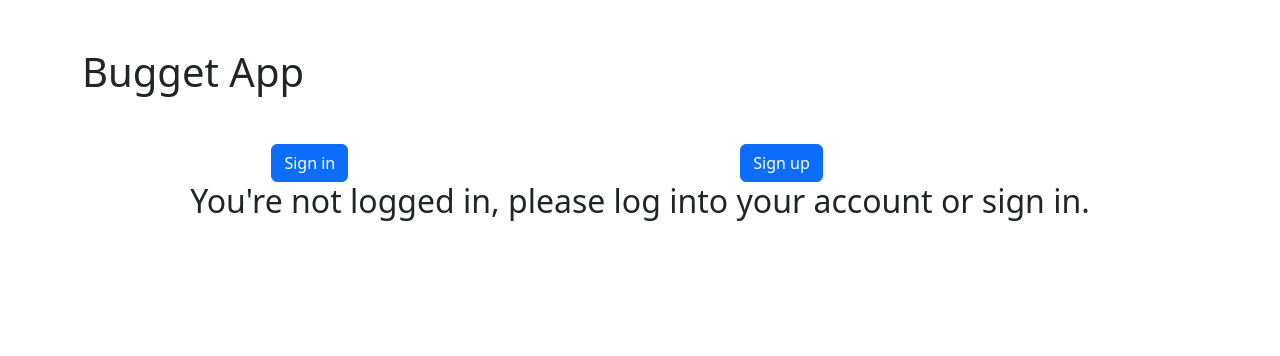
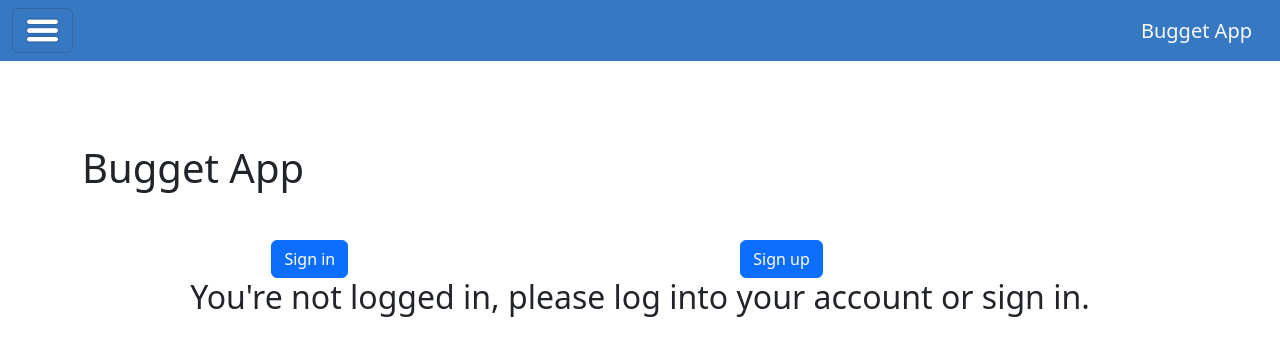
Before and after one commit to PabloEGonz/bugget-app, a Rails app: page /user in a window 1280 px wide. Shown: the top 356 px of the page. Run offline with Rails 7, Linux system fonts and the light colour scheme; some libraries are stand-ins or nearby versions.

Commit message:
Add navbar to application layout

```diff
--- a/app/views/layouts/application.html.erb
+++ b/app/views/layouts/application.html.erb
@@ -10,12 +10,15 @@
     <link href="https://cdn.jsdelivr.net/npm/bootstrap@5.3.1/dist/css/bootstrap.min.css" rel="stylesheet" integrity="sha384-4bw+/aepP/YC94hEpVNVgiZdgIC5+VKNBQNGCHeKRQN+PtmoHDEXuppvnDJzQIu9" crossorigin="anonymous">
     <script src="https://cdn.jsdelivr.net/npm/bootstrap@5.3.1/dist/js/bootstrap.bundle.min.js" integrity="sha384-HwwvtgBNo3bZJJLYd8oVXjrBZt8cqVSpeBNS5n7C8IVInixGAoxmnlMuBnhbgrkm" crossorigin="anonymous"></script>
   </head>
-  <body class="container">
+  <body>
+    <%= render 'shared/navbar'%>
     <% flash.each do |type, msg| %>
       <div class="alert <%= flash_alert_class(type) %>">
         <%= msg %>
       </div>
     <% end %>
-    <%= yield %>
+    <div class="container mt-5 pt-5">
+      <%= yield %>
+    </div>
   </body>
 </html>
```
